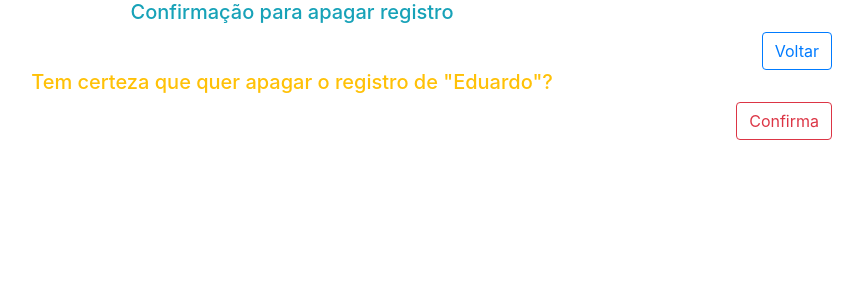
After one commit to Eduardo-Lucas/django_crud, a Django app: template apps/contatos/templates/contatos/contato_confirm_delete.html in a window 1280 px wide. The commit adds this page. Shown: the top 300 px of the page, without its empty margins (348-1211 px from the left). Run offline with Django 3.2, Linux system fonts and the light colour scheme; the template is opened without the code that fills it: values that come from a table or form of the project are taken from there, others are empty; data comes from the database, SQL or seed files in the repository; both versions use the stored data as it was after the commit; parts of the project's set-up code (start-up, migrations or seed data) failed here and were passed over; some libraries are stand-ins or nearby versions.

Commit message:
criada a rotina para apagar registro existente

```diff
--- a/apps/contatos/models.py
+++ b/apps/contatos/models.py
@@ -3,8 +3,8 @@ from django.db import models
 
 class Contato(models.Model):
     nome = models.CharField(max_length=100, unique=True)
-    endereco = models.CharField(max_length=100, blank=True, null=True)
-    telefone = models.CharField(max_length=20, blank=True, null=True)
+    endereco = models.CharField(max_length=100, blank=True, null=True, default='Rua do Sobe e desce')
+    telefone = models.CharField(max_length=20, blank=True, null=True, default='(99) 9 9999-9999')
     idade = models.PositiveIntegerField(default=20)
 
     def __str__(self):
--- /dev/null
+++ b/apps/contatos/templates/contatos/contato_confirm_delete.html
@@ -0,0 +1,17 @@
+{% extends 'base.html' %}
+
+
+{% block content %}
+    <h5 class="text-info text-center">Confirmação para apagar registro</h5>
+    <div class="container text-right">
+        <a href="{% url 'lista_contatos' %}" class="btn bn-sm btn-outline-primary"> Voltar </a>
+    </div>
+    <div class="container text-center text-warning">
+        <form method="post">{% csrf_token %}
+            <h5>Tem certeza que quer apagar o registro de "{{ object }}"?</h5>
+            <div class="text-right">
+                <input class="btn btn-outline-danger" type="submit" value="Confirma">
+            </div>
+        </form>
+    </div>
+{% endblock %}
--- a/apps/contatos/templates/contatos/contato_form.html
+++ b/apps/contatos/templates/contatos/contato_form.html
@@ -1,5 +1,7 @@
 {% extends 'base.html' %}
 {% load crispy_forms_tags %}
+
+{% block title %} | {% if object == None %} Cria novo Contato {% else %} Atualiza Contato existente {% endif %} {% endblock %}
 
 {% block content %}
 
--- a/apps/contatos/templates/contatos/contato_list.html
+++ b/apps/contatos/templates/contatos/contato_list.html
@@ -1,5 +1,5 @@
 {% extends 'base.html' %}
-
+{% block title %} | Lista de Contatos {% endblock %}
 {% block content %}
     <h5 class="text-info">Lista de Contatos</h5>
     <a href="{% url 'contato_create' %}" class="btn btn-outline-success btn-sm">Novo Contato</a>
@@ -11,6 +11,7 @@
                 <th>Endereço</th>
                 <th>Telefone</th>
                 <th>Idade</th>
+                <th></th>
                 <th></th>
 
             </tr>
@@ -25,6 +26,9 @@
                     <td>
                         <a href="{% url 'contato_update' contato.id %}">Editar</a>
                     </td>
+                    <td>
+                        <a href="{% url 'contato_delete' contato.id %}">Apagar</a>
+                    </td>
                 </tr>
             {% empty %}
             <tr>
--- a/apps/contatos/urls.py
+++ b/apps/contatos/urls.py
@@ -1,10 +1,11 @@
 from django.urls import path
 
-from apps.contatos.views import lista_contatos, ContatoListView, ContatoCreateView, ContatoUpdateView
+from apps.contatos.views import lista_contatos, ContatoListView, ContatoCreateView, ContatoUpdateView, ContatoDeleteView
 
 urlpatterns = [
     path('read', lista_contatos, name='lista_contatos'),
     path('lista_generica', ContatoListView.as_view(), name='lista_contatos_generica'),
     path('create', ContatoCreateView.as_view(), name='contato_create'),
     path('update/<int:pk>/', ContatoUpdateView.as_view(), name='contato_update'),
+    path('delete/<int:pk>/', ContatoDeleteView.as_view(), name='contato_delete'),
 ]
--- a/templates/base.html
+++ b/templates/base.html
@@ -8,7 +8,8 @@
     <!-- Bootstrap CSS -->
     <link rel="stylesheet" href="https://stackpath.bootstrapcdn.com/bootstrap/4.5.2/css/bootstrap.min.css" integrity="sha384-JcKb8q3iqJ61gNV9KGb8thSsNjpSL0n8PARn9HuZOnIxN0hoP+VmmDGMN5t9UJ0Z" crossorigin="anonymous">
 
-    <title>Django CRUD</title>
+    <title>Django CRUD {% block title %}{% endblock %}</title>
+
   </head>
   <body>
 
```
Also changed, not shown: apps/contatos/views.py (+6 -1 lines), db.sqlite3.
